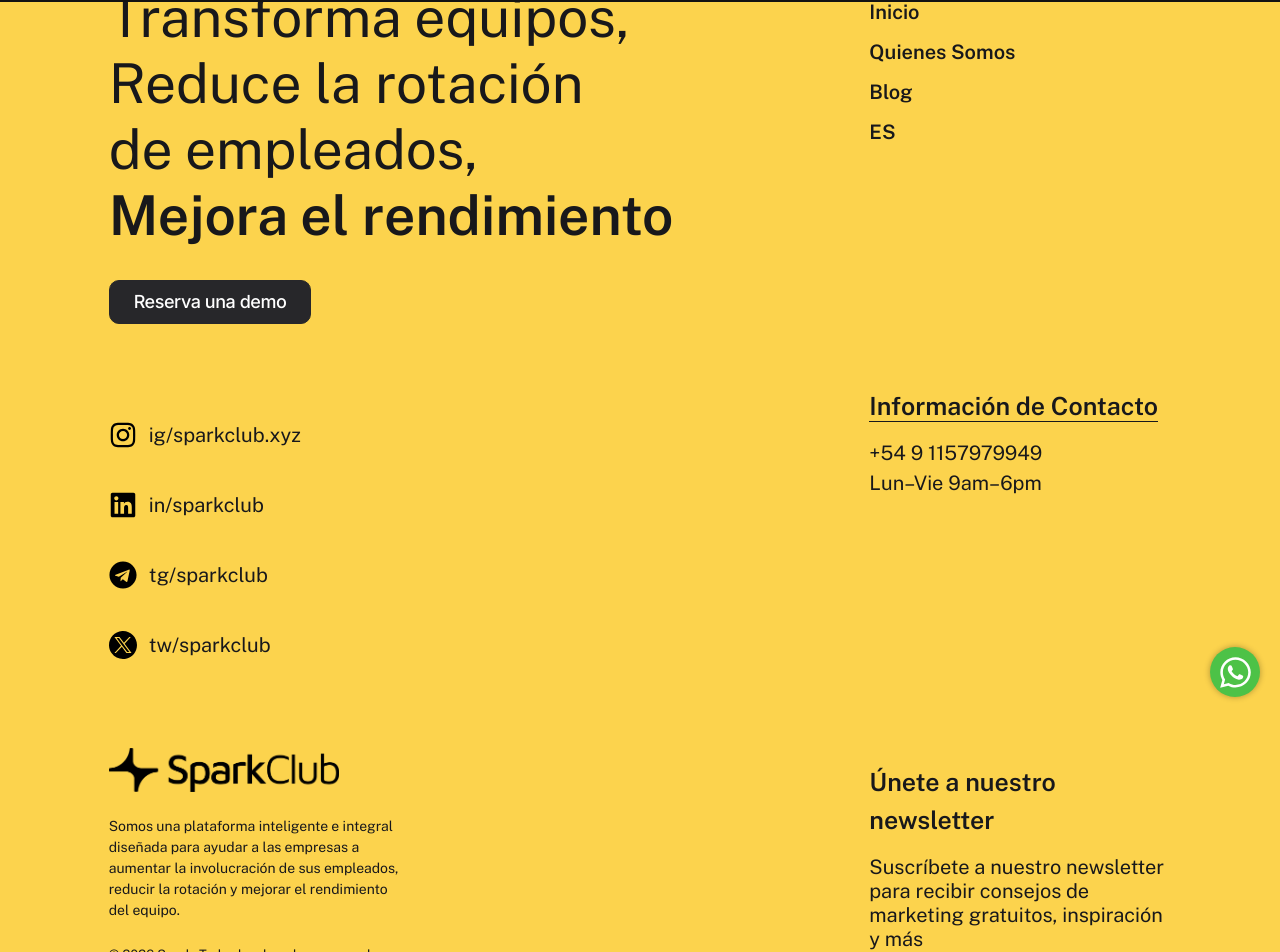
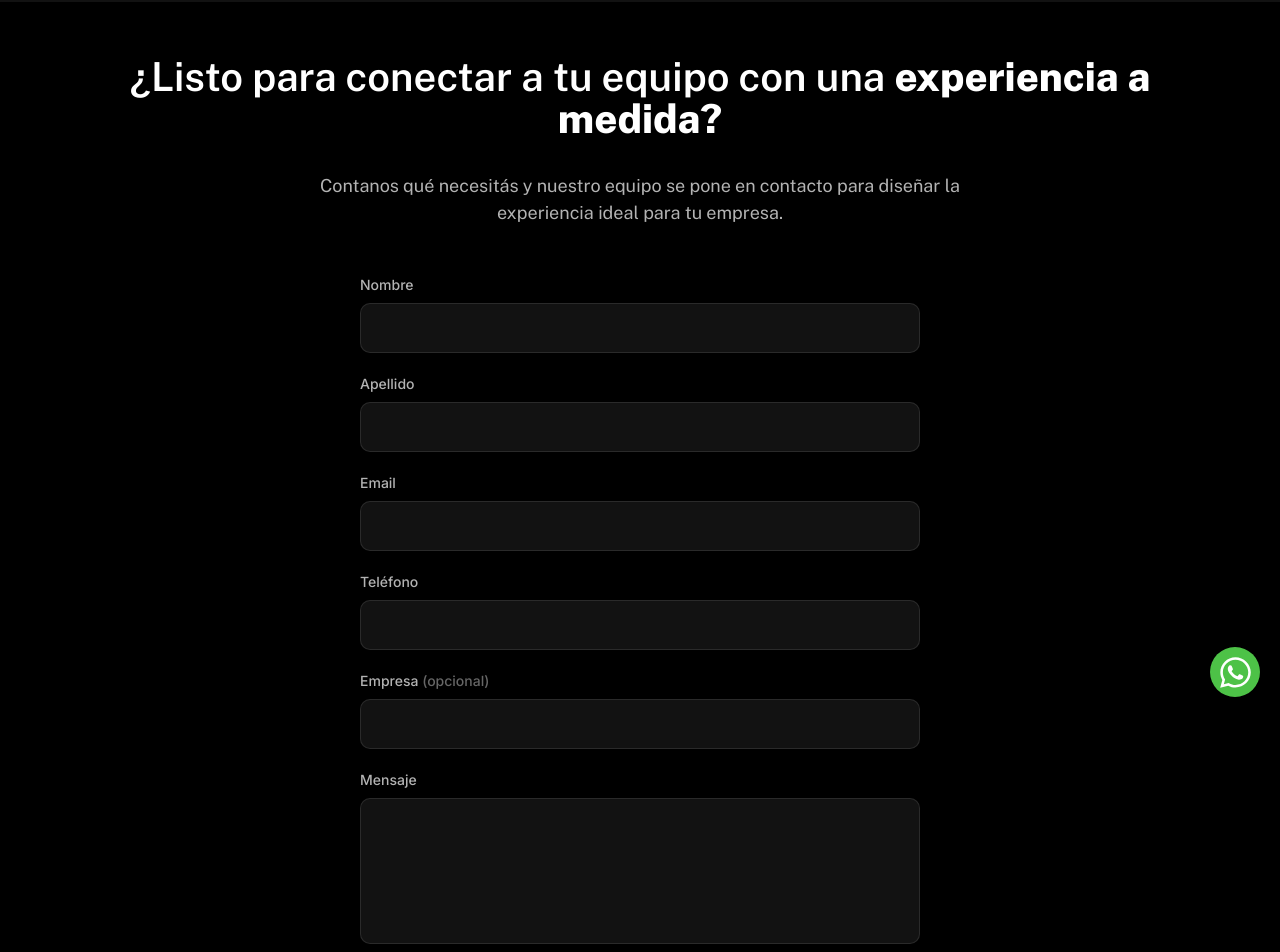
Before and after one commit to DelfinBlaksleyMujica/Spark-Web, a Next.js app: page /contacto in a window 1280 px wide. Shown: the part 88-1040 px from the top of the page. Built offline with nearby package versions, Linux system fonts and the light colour scheme.

Commit message:
feat: agregar pantalla de contacto con formulario y acceso desde el header

```diff
--- a/src/app/contacto/page.jsx
+++ b/src/app/contacto/page.jsx
@@ -1,5 +1,28 @@
 import React from "react";
 
+import ContactHero from "@/components/contacto/ContactHero";
+import ContactForm from "@/components/contacto/ContactForm";
+
+export const metadata = {
+  title: "Contáctanos | Sparkclub, Buenos Aires Argentina",
+  description:
+    "Hablemos de tu próxima experiencia. Escribinos y contale a nuestro equipo qué necesita tu empresa para conectar mejor.",
+};
+
+const data = {
+  hero: {
+    title: "¿Listo para conectar a tu equipo con una ",
+    titleSpan: "experiencia a medida?",
+    subtitle:
+      "Contanos qué necesitás y nuestro equipo se pone en contacto para diseñar la experiencia ideal para tu empresa.",
+  },
+};
+
 export default function ContactPage() {
-  return <div>page</div>;
+  return (
+    <>
+      <ContactHero data={data.hero} />
+      <ContactForm />
+    </>
+  );
 }
--- /dev/null
+++ b/src/components/contacto/ContactForm.jsx
@@ -0,0 +1,251 @@
+"use client";
+
+import { useState } from "react";
+import { inter } from "@/app/fonts/fonts";
+import { motion, useReducedMotion } from "framer-motion";
+
+const FORMSPREE_ENDPOINT = "https://formspree.io/f/xoeadbnr";
+
+const INITIAL_FORM = {
+  nombre: "",
+  apellido: "",
+  email: "",
+  telefono: "",
+  empresa: "",
+  mensaje: "",
+};
+
+const EMAIL_REGEX = /^[^\s@]+@[^\s@]+\.[^\s@]+$/;
+
+const FIELD_LABELS = {
+  nombre: "Nombre",
+  apellido: "Apellido",
+  email: "Email",
+  telefono: "Teléfono",
+  mensaje: "Mensaje",
+};
+
+function validate(form) {
+  const errors = {};
+
+  Object.keys(FIELD_LABELS).forEach((field) => {
+    if (!form[field].trim()) {
+      errors[field] = `${FIELD_LABELS[field]} es requerido.`;
+    }
+  });
+
+  if (form.email.trim() && !EMAIL_REGEX.test(form.email.trim())) {
+    errors.email = "Ingresá un email válido.";
+  }
+
+  return errors;
+}
+
+const inputClass =
+  "w-full bg-[#121212] border border-white/10 rounded-[10px] px-4 py-3 text-white placeholder:text-white/40 outline-none transition-colors duration-200 focus:border-[#FFEE35] focus:ring-1 focus:ring-[#FFEE35]";
+
+const labelClass = "block text-[14px] font-medium text-white/70 mb-2";
+
+const errorClass = "mt-1 text-[13px] text-red-400";
+
+export default function ContactForm() {
+  const prefersReduced = useReducedMotion();
+  const [form, setForm] = useState(INITIAL_FORM);
+  const [errors, setErrors] = useState({});
+  const [status, setStatus] = useState("idle"); // idle | loading | success | error
+
+  const handleChange = (e) => {
+    const { name, value } = e.target;
+    setForm((prev) => ({ ...prev, [name]: value }));
+  };
+
+  const handleSubmit = async (e) => {
+    e.preventDefault();
+
+    const validationErrors = validate(form);
+    setErrors(validationErrors);
+
+    if (Object.keys(validationErrors).length > 0) {
+      return;
+    }
+
+    setStatus("loading");
+
+    try {
+      const response = await fetch(FORMSPREE_ENDPOINT, {
+        method: "POST",
+        headers: { Accept: "application/json" },
+        body: JSON.stringify(form),
+      });
+
+      if (response.ok) {
+        setStatus("success");
+        setForm(INITIAL_FORM);
+      } else {
+        setStatus("error");
+      }
+    } catch {
+      setStatus("error");
+    }
+  };
+
+  const isLoading = status === "loading";
+
+  return (
+    <section className="bg-black px-4 sm:px-6 md:px-0 pb-24">
+      <form
+        onSubmit={handleSubmit}
+        noValidate
+        className={`${inter.className} mx-auto max-w-[560px] flex flex-col gap-5`}
+      >
+        <div>
+          <label htmlFor="nombre" className={labelClass}>
+            Nombre
+          </label>
+          <input
+            id="nombre"
+            name="nombre"
+            type="text"
+            value={form.nombre}
+            onChange={handleChange}
+            aria-invalid={Boolean(errors.nombre)}
+            aria-describedby={errors.nombre ? "nombre-error" : undefined}
+            className={inputClass}
+          />
+          {errors.nombre && (
+            <p id="nombre-error" className={errorClass} aria-live="polite">
+              {errors.nombre}
+            </p>
+          )}
+        </div>
+
+        <div>
+          <label htmlFor="apellido" className={labelClass}>
+            Apellido
+          </label>
+          <input
+            id="apellido"
+            name="apellido"
+            type="text"
+            value={form.apellido}
+            onChange={handleChange}
+            aria-invalid={Boolean(errors.apellido)}
+            aria-describedby={errors.apellido ? "apellido-error" : undefined}
+            className={inputClass}
+          />
+          {errors.apellido && (
+            <p id="apellido-error" className={errorClass} aria-live="polite">
+              {errors.apellido}
+            </p>
+          )}
+        </div>
+
+        <div>
+          <label htmlFor="email" className={labelClass}>
+            Email
+          </label>
+          <input
+            id="email"
+            name="email"
+            type="email"
+            value={form.email}
+            onChange={handleChange}
+            aria-invalid={Boolean(errors.email)}
+            aria-describedby={errors.email ? "email-error" : undefined}
+            className={inputClass}
+          />
+          {errors.email && (
+            <p id="email-error" className={errorClass} aria-live="polite">
+              {errors.email}
+            </p>
+          )}
+        </div>
+
+        <div>
+          <label htmlFor="telefono" className={labelClass}>
+            Teléfono
+          </label>
+          <input
+            id="telefono"
+            name="telefono"
+            type="tel"
+            value={form.telefono}
+            onChange={handleChange}
+            aria-invalid={Boolean(errors.telefono)}
+            aria-describedby={errors.telefono ? "telefono-error" : undefined}
+            className={inputClass}
+          />
+          {errors.telefono && (
+            <p id="telefono-error" className={errorClass} aria-live="polite">
+              {errors.telefono}
+            </p>
+          )}
+        </div>
+
+        <div>
+          <label htmlFor="empresa" className={labelClass}>
+            Empresa <span className="text-white/40">(opcional)</span>
+          </label>
+          <input
+            id="empresa"
+            name="empresa"
+            type="text"
+            value={form.empresa}
+            onChange={handleChange}
+            className={inputClass}
+          />
+        </div>
+
+        <div>
+          <label htmlFor="mensaje" className={labelClass}>
+            Mensaje
+          </label>
+          <textarea
+            id="mensaje"
+            name="mensaje"
+            rows={5}
+            value={form.mensaje}
+            onChange={handleChange}
+            aria-invalid={Boolean(errors.mensaje)}
+            aria-describedby={errors.mensaje ? "mensaje-error" : undefined}
+            className={`${inputClass} resize-none`}
+          />
+          {errors.mensaje && (
+            <p id="mensaje-error" className={errorClass} aria-live="polite">
+              {errors.mensaje}
+            </p>
+          )}
+        </div>
+
+        <motion.button
+          type="submit"
+          disabled={isLoading}
+          whileHover={prefersReduced || isLoading ? {} : { scale: 1.05 }}
+          whileTap={prefersReduced || isLoading ? {} : { scale: 0.96 }}
+          transition={
+            prefersReduced
+              ? undefined
+              : { type: "spring", stiffness: 260, damping: 20 }
+          }
+          className="mt-2 w-full rounded-[10px] bg-[#FFEE35] text-black font-medium text-[18px] leading-[100%] tracking-tight px-6 py-3 disabled:opacity-50 disabled:cursor-not-allowed"
+        >
+          {isLoading ? "Enviando..." : "Enviar mensaje"}
+        </motion.button>
+
+        <div aria-live="polite">
+          {status === "success" && (
+            <p className="text-center text-[14px] text-[#FFEE35]">
+              ¡Gracias! Recibimos tu mensaje y te vamos a contactar pronto.
+            </p>
+          )}
+          {status === "error" && (
+            <p className="text-center text-[14px] text-red-400">
+              Hubo un problema al enviar tu mensaje. Por favor, intentá de
+              nuevo.
+            </p>
+          )}
+        </div>
+      </form>
+    </section>
+  );
+}
--- /dev/null
+++ b/src/components/contacto/ContactHero.jsx
@@ -0,0 +1,53 @@
+"use client";
+
+import { Public_Sans } from "next/font/google";
+import { motion } from "framer-motion";
+
+const publicSans = Public_Sans({ subsets: ["latin"] });
+
+export default function ContactHero({ data }) {
+  return (
+    <section className={`${publicSans.className} bg-black text-white`}>
+      <div className="px-4 sm:px-6 md:px-0 pt-32 pb-8">
+        <div className="grid grid-cols-12">
+          {/* TITLE */}
+          <motion.header
+            className="col-start-2 col-span-10 text-center py-4"
+            initial={{ opacity: 0, y: 80 }}
+            whileInView={{ opacity: 1, y: 0 }}
+            viewport={{ once: true, amount: 0.5 }}
+            transition={{
+              type: "spring",
+              stiffness: 100,
+              damping: 20,
+              duration: 0.8,
+            }}
+          >
+            <h1 className="text-[28px] sm:text-[36px] lg:text-[40px] font-semibold leading-[1.1] lg:leading-[1.05]">
+              {data.title}
+              <span className="font-extrabold">{data.titleSpan}</span>
+            </h1>
+          </motion.header>
+
+          {/* SUBTITLE */}
+          <motion.header
+            className="col-start-2 col-span-10 pt-4 pb-4"
+            initial={{ opacity: 0, y: 80 }}
+            whileInView={{ opacity: 1, y: 0 }}
+            viewport={{ once: true, amount: 0.5 }}
+            transition={{
+              type: "spring",
+              stiffness: 100,
+              damping: 20,
+              duration: 0.8,
+            }}
+          >
+            <p className="mx-auto text-[18px] sm:text-[20px] md:text-[22px] lg:text-[18px] text-center lg:max-w-[700px] text-white/70">
+              {data.subtitle}
+            </p>
+          </motion.header>
+        </div>
+      </div>
+    </section>
+  );
+}
--- a/src/components/generals/Navbar.jsx
+++ b/src/components/generals/Navbar.jsx
@@ -54,6 +54,7 @@
   { title: "Quiénes somos", href: "/about-us" },
   //{ title: "Pricing", href: "/pricing" },
   { title: "Blog", href: "/blog" },
+  { title: "Contáctanos", href: "/contacto" },
 ];
 
 export default function Navbar() {
```
Also changed, not shown: 1 other file (tests, documents, lock files or other folders).
